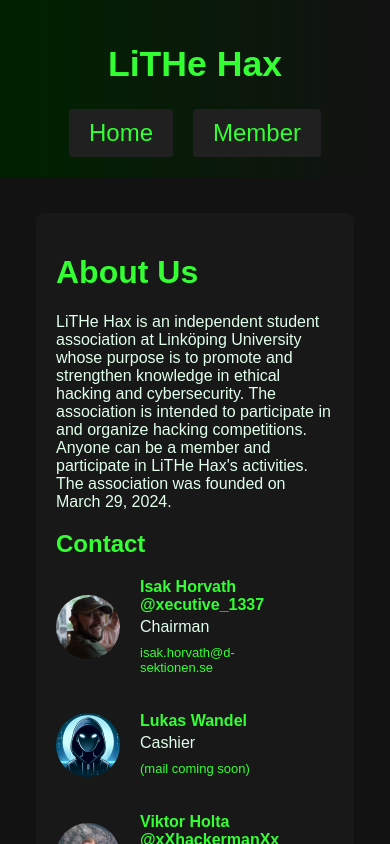
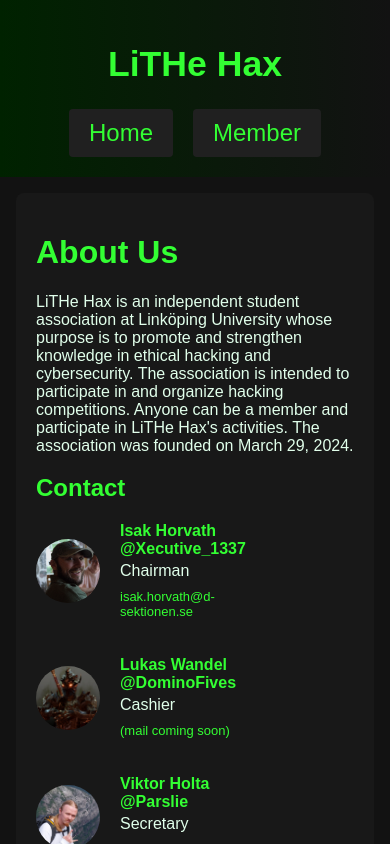
Before and after one commit to LiTHe-Hax/lithehax-medlem, a React (Create React App) app in the folder medlem/: page / in a window 390 px wide. Shown: the top 844 px of the page. Built offline with nearby package versions, Linux system fonts and the light colour scheme.

Commit message:
Update info, Improve mobile styling, Remove meta

```diff
--- a/medlem/public/index.html
+++ b/medlem/public/index.html
@@ -4,10 +4,6 @@
     <meta charset="utf-8" />
     <meta name="viewport" content="width=device-width, initial-scale=1" />
     <meta name="theme-color" content="#000000" />
-    <meta
-      name="description"
-      content="Web site created using create-react-app"
-    />
     <!--
       manifest.json provides metadata used when your web app is installed on a
       user's mobile device or desktop. See https://developers.google.com/web/fundamentals/web-app-manifest/
--- a/medlem/src/pages/Home.js
+++ b/medlem/src/pages/Home.js
@@ -24,19 +24,19 @@
             alt="Isak Horvath"
           />
           <div className="member-info">
-            <h3>Isak Horvath @xecutive_1337</h3>
+            <h3>Isak Horvath @Xecutive_1337</h3>
             <p>Chairman</p>
             <a href="mailto:isak.horvath@d-sektionen.se">isak.horvath@d-sektionen.se</a>
           </div>
         </div>
         <div className="board-member">
           <img
-            src="/placeholder.png"
+            src="/cashier.jpg"
             className="profile-img"
             alt="Lukas Wandel"
           />
           <div className="member-info">
-            <h3>Lukas Wandel</h3>
+            <h3>Lukas Wandel @DominoFives</h3>
             <p>Cashier</p>
             <a href="#">(mail coming soon)</a>
           </div>
@@ -48,7 +48,7 @@
             alt="Viktor Holta"
           />
           <div className="member-info">
-            <h3>Viktor Holta @xXhackermanXx</h3>
+            <h3>Viktor Holta @Parslie</h3>
             <p>Secretary</p>
             <a href="#">(mail coming soon)</a>
           </div>
--- a/medlem/src/styles/main.css
+++ b/medlem/src/styles/main.css
@@ -167,6 +167,14 @@
 }
 
 @media (max-width: 768px) {
+  .about-section {
+    padding: 20px;
+    background: var(--section-bg-color);
+    margin: 0px;
+    border-radius: 8px;
+    color: var(--text-color);
+  }
+
   .board-members {
     display: flex;
     flex-wrap: wrap;
```
Also changed, not shown: medlem/public/cashier.jpg (added).
